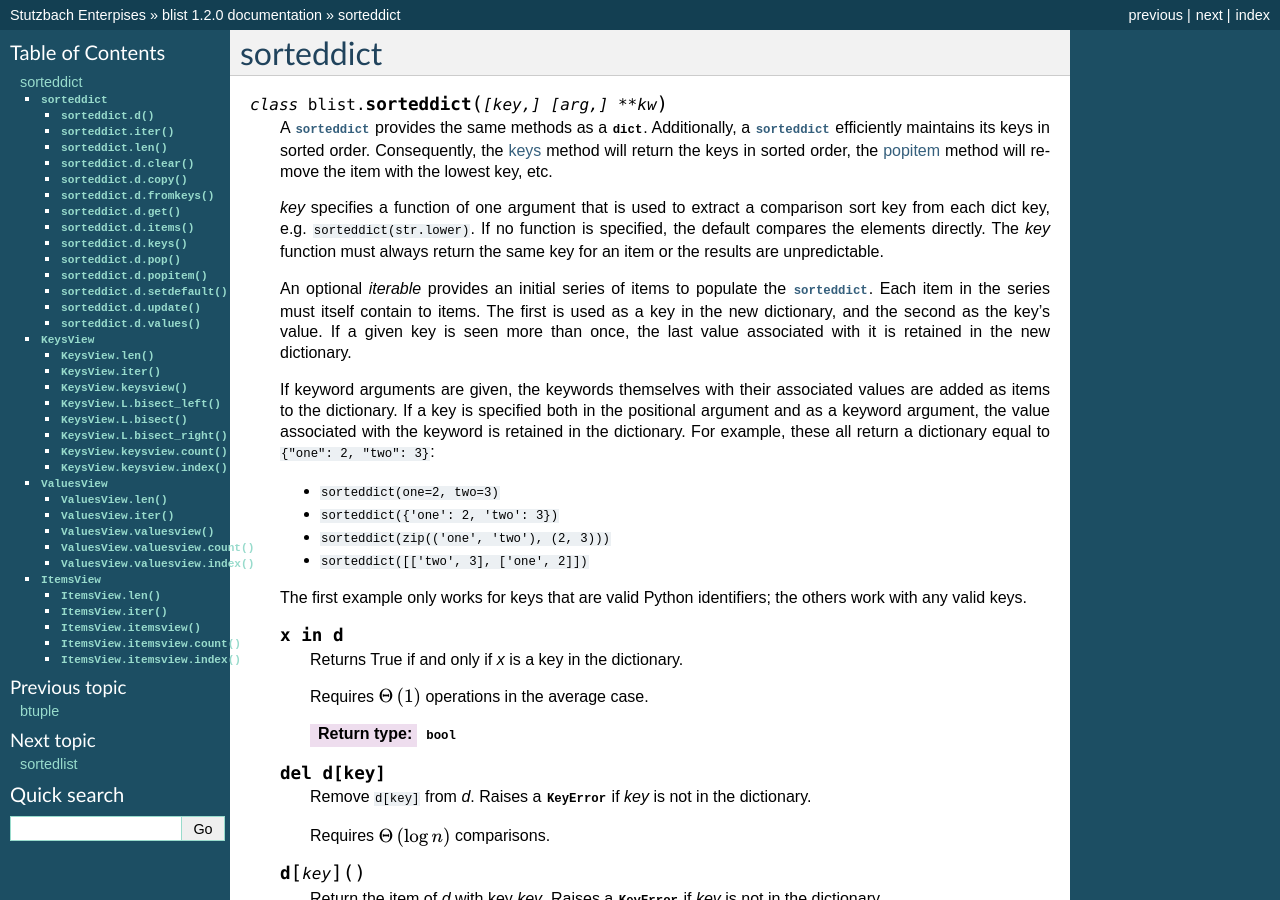
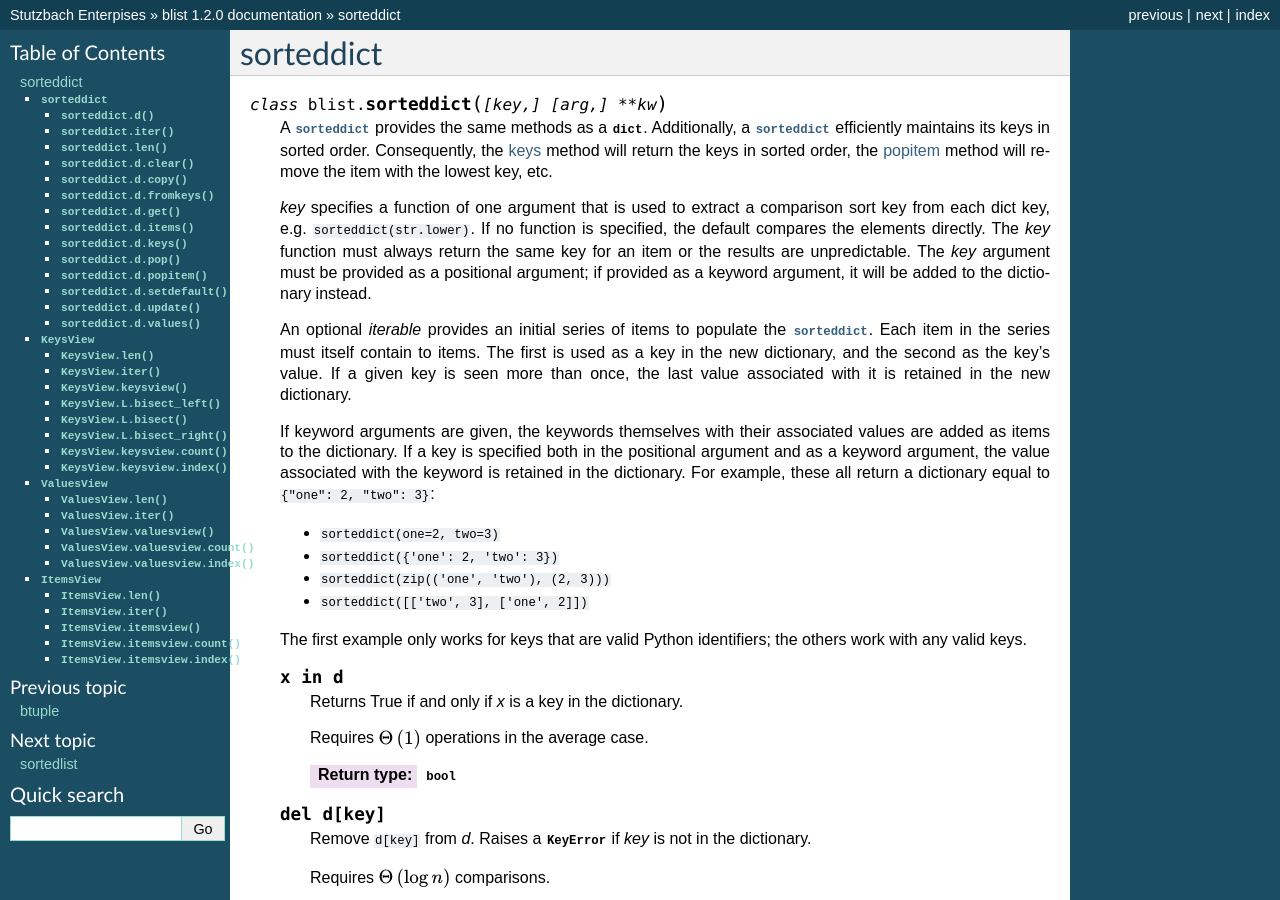
Before and after one commit to DanielStutzbach/blist, a Sphinx documentation site: the page built from doc/sorteddict.rst, in a window 1280 px wide and 900 px high. Built offline with Sphinx 7.4.7, drawn with Linux system fonts in a browser that asks for light colours; formulas are drawn with MathJax 3.

Commit message:
Fix #45: Clarify that the key argument to sorteddict must be positional.

```diff
--- a/doc/sorteddict.rst
+++ b/doc/sorteddict.rst
@@ -19,7 +19,9 @@ sorteddict
    e.g. ``sorteddict(str.lower)``.  If no function is specified, the
    default compares the elements directly.  The *key* function must
    always return the same key for an item or the results are
-   unpredictable.
+   unpredictable.  The *key* argument must be provided as a positional
+   argument; if provided as a keyword argument, it will be added to
+   the dictionary instead.
 
    An optional *iterable* provides an initial series of items to
    populate the :class:`sorteddict`.  Each item in the series must
```
